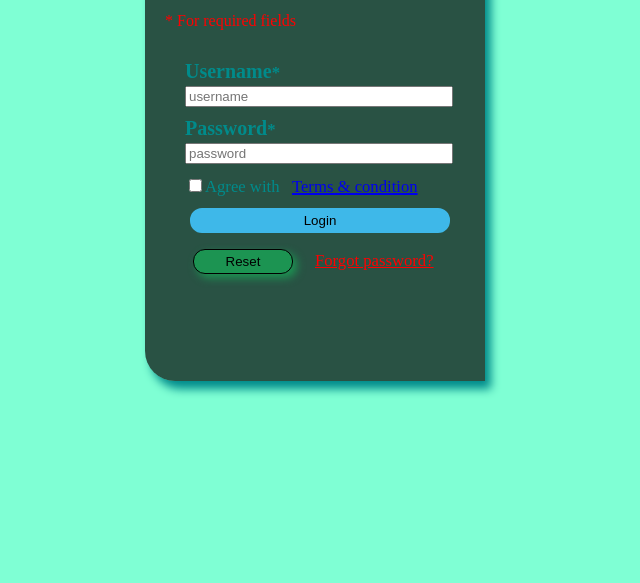
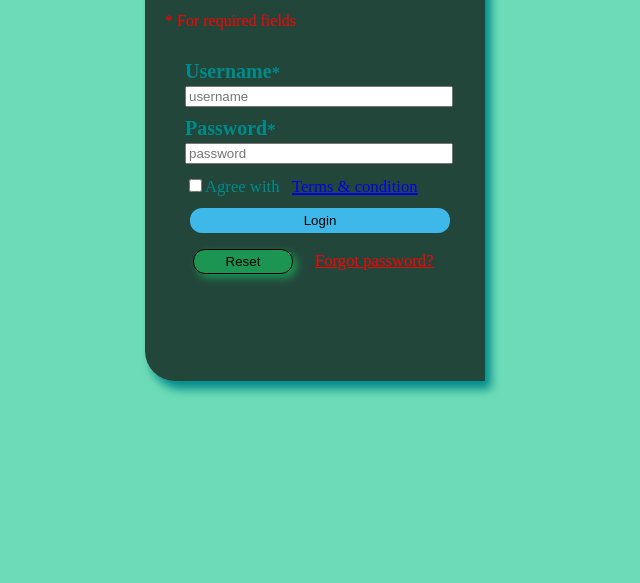
Before and after one commit to Priyank-Aggarwal/Assignment-9, a plain HTML site: page index.html in a window 1280 px wide. Shown: the part 217-800 px from the top of the page, without its empty margins (345-985 px from the left). Drawn offline with Linux system fonts and the light colour scheme.

Commit message:
new commit2

```diff
--- a/index.html
+++ b/index.html
@@ -10,7 +10,7 @@
         body{
             height: 700px;
             color: darkcyan;
-            background-color:aquamarine;
+            background-color:rgb(109, 219, 183);
         }
         .login{
             width: 300px;
```
